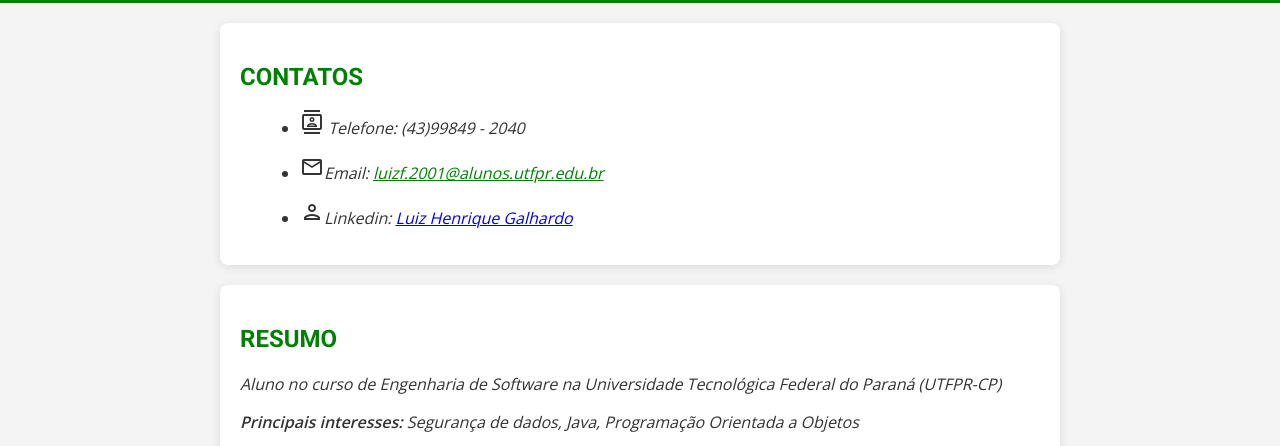
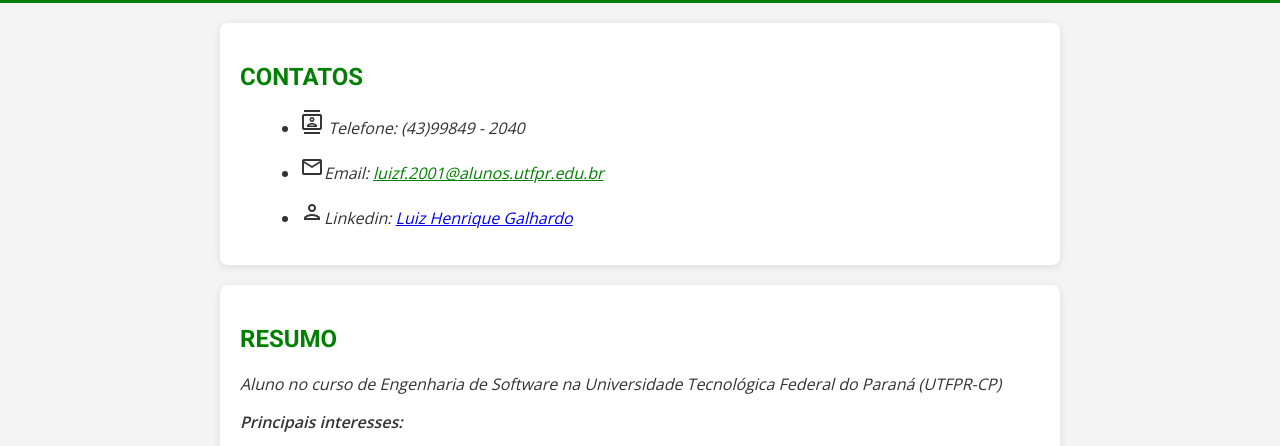
Before and after one commit to LuizGalhardo/LuizGalhardo.github.io, a plain HTML site: page index.html in a window 1280 px wide. Shown: the part 293-739 px from the top of the page. Drawn offline with nearby package versions, Linux system fonts and the light colour scheme.

Commit message:
Update index.html

```diff
--- a/index.html
+++ b/index.html
@@ -33,7 +33,7 @@
     <section>
         <h2>RESUMO</h2>
         <p>Aluno no curso de Engenharia de Software na Universidade Tecnológica Federal do Paraná (UTFPR-CP)</p>
-        <p><strong>Principais interesses:</strong> Segurança de dados, Java, Programação Orientada a Objetos</p>
+        <p><strong>Principais interesses:</strong></p>
             <ul>
                 <li>
                     <p>Segurança da Informação;</p>
```
